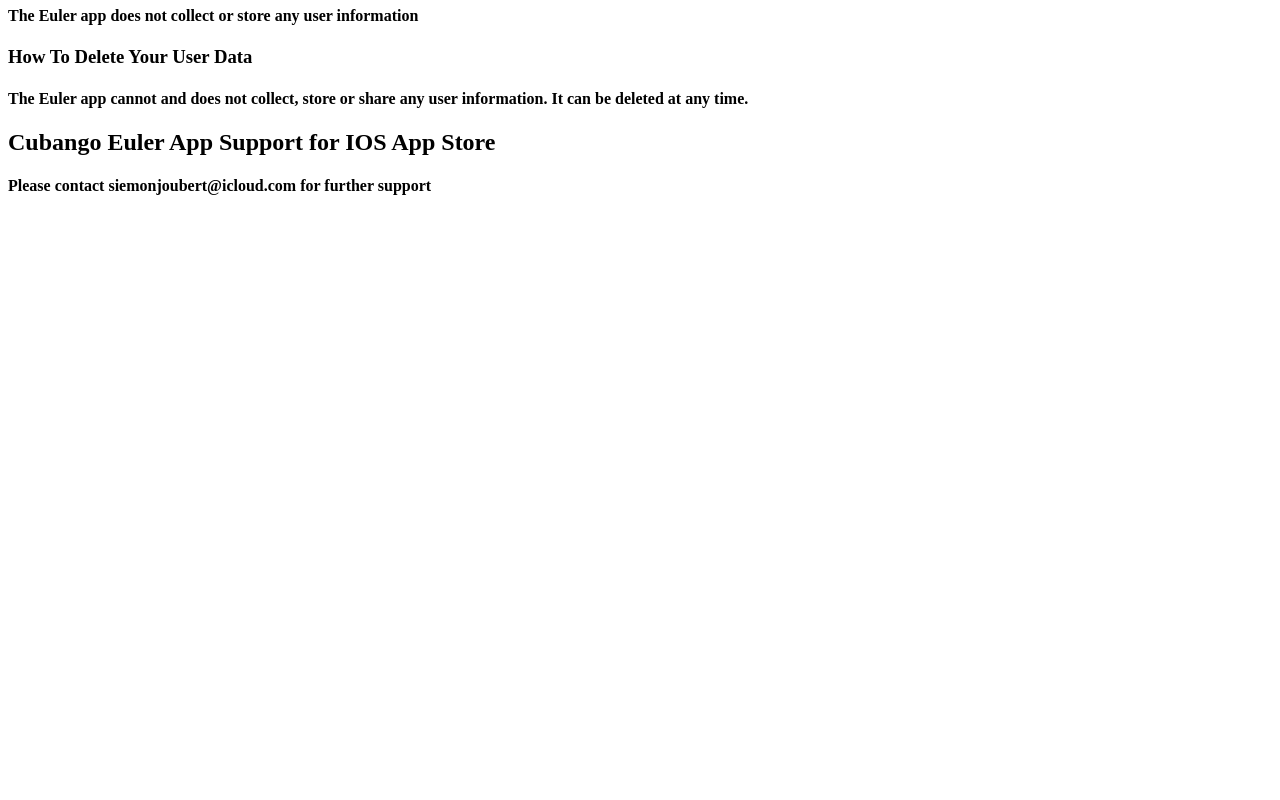
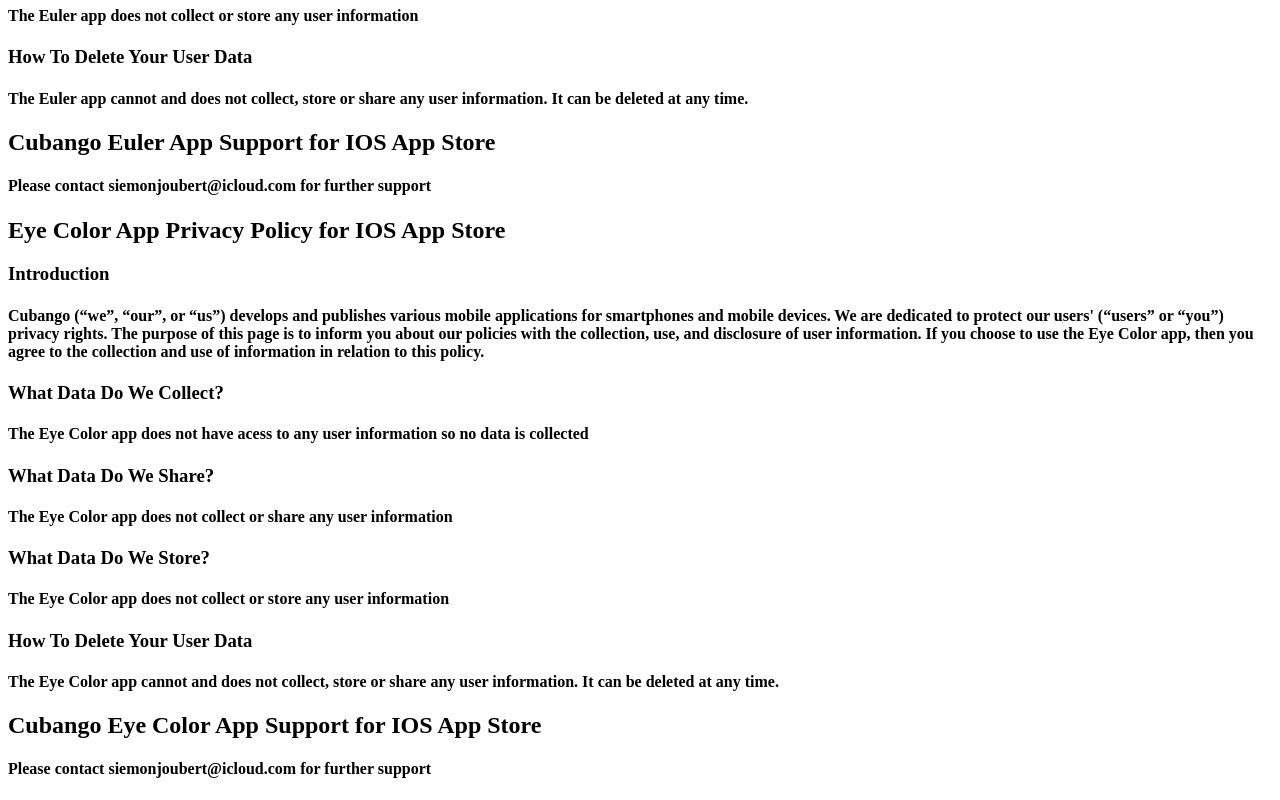
Before and after one commit to Siemon-Joubert/cubango-privacy-policy, a plain HTML site: page index.html in a window 1280 px wide. Shown: the part 433-1233 px from the top of the page. Before the commit the page ends 800 px from the top, so only its background shows below. Drawn offline with Linux system fonts and the light colour scheme.

Commit message:
Update index.html

```diff
--- a/index.html
+++ b/index.html
@@ -25,3 +25,32 @@
 <h2> Cubango Euler App Support for IOS App Store </h2>
 
 <h4> Please contact siemonjoubert@icloud.com for further support </h4>
+
+
+
+
+<h2> Eye Color App Privacy Policy for IOS App Store </h2>
+
+<h3> Introduction </h3>
+
+<h4> Cubango (“we”, “our”, or “us”) develops and publishes various mobile applications for smartphones and mobile devices. We are dedicated to protect our users' (“users” or “you”) privacy rights. The purpose of this page is to inform you about our policies with the collection, use, and disclosure of user information. If you choose to use the Eye Color app, then you agree to the collection and use of information in relation to this policy.  </h4>
+
+<h3> What Data Do We Collect? </h3>
+
+<h4> The Eye Color app does not have acess to any user information so no data is collected </h4>
+
+<h3> What Data Do We Share? </h3>
+
+<h4> The Eye Color app does not collect or share any user information </h4>
+
+<h3> What Data Do We Store? </h3>
+
+<h4> The Eye Color app does not collect or store any user information </h4>
+
+<h3> How To Delete Your User Data </h3>
+
+<h4> The Eye Color app cannot and does not collect, store or share any user information.  It can be deleted at any time. </h4>
+
+<h2> Cubango Eye Color App Support for IOS App Store </h2>
+
+<h4> Please contact siemonjoubert@icloud.com for further support </h4>
```
